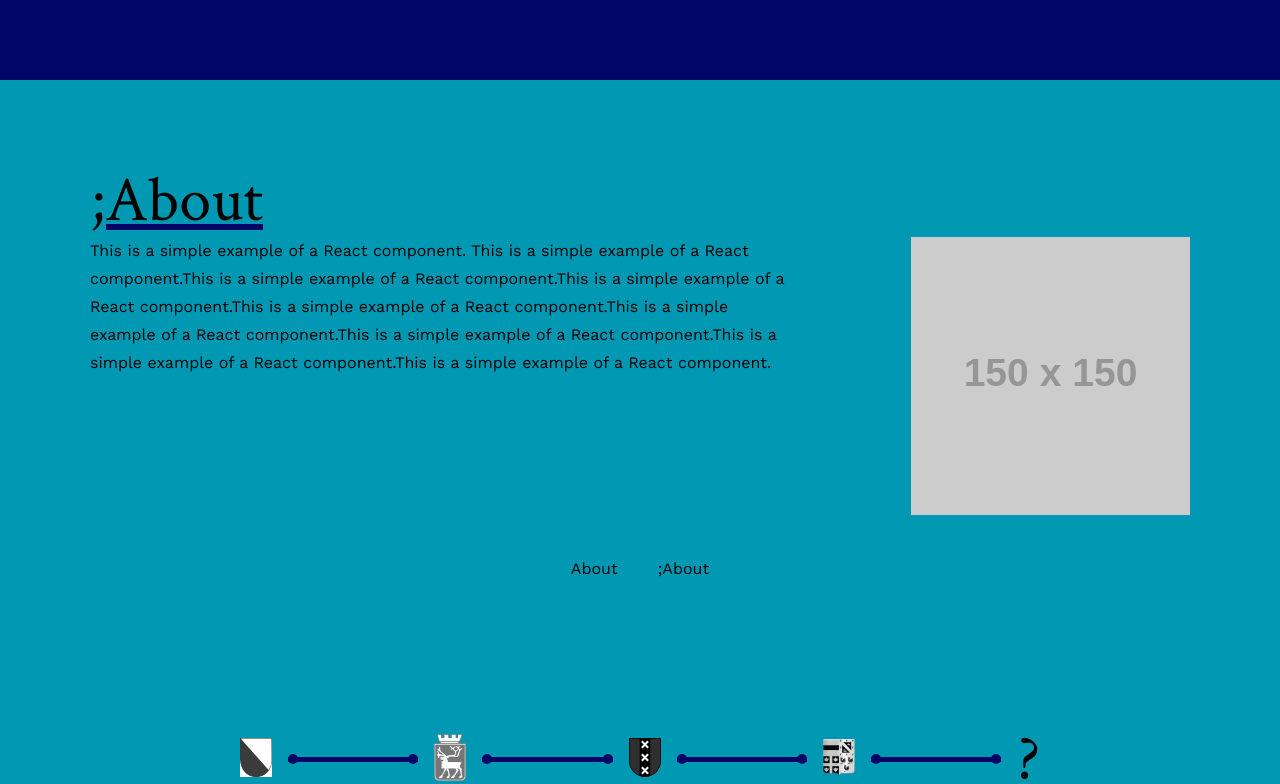
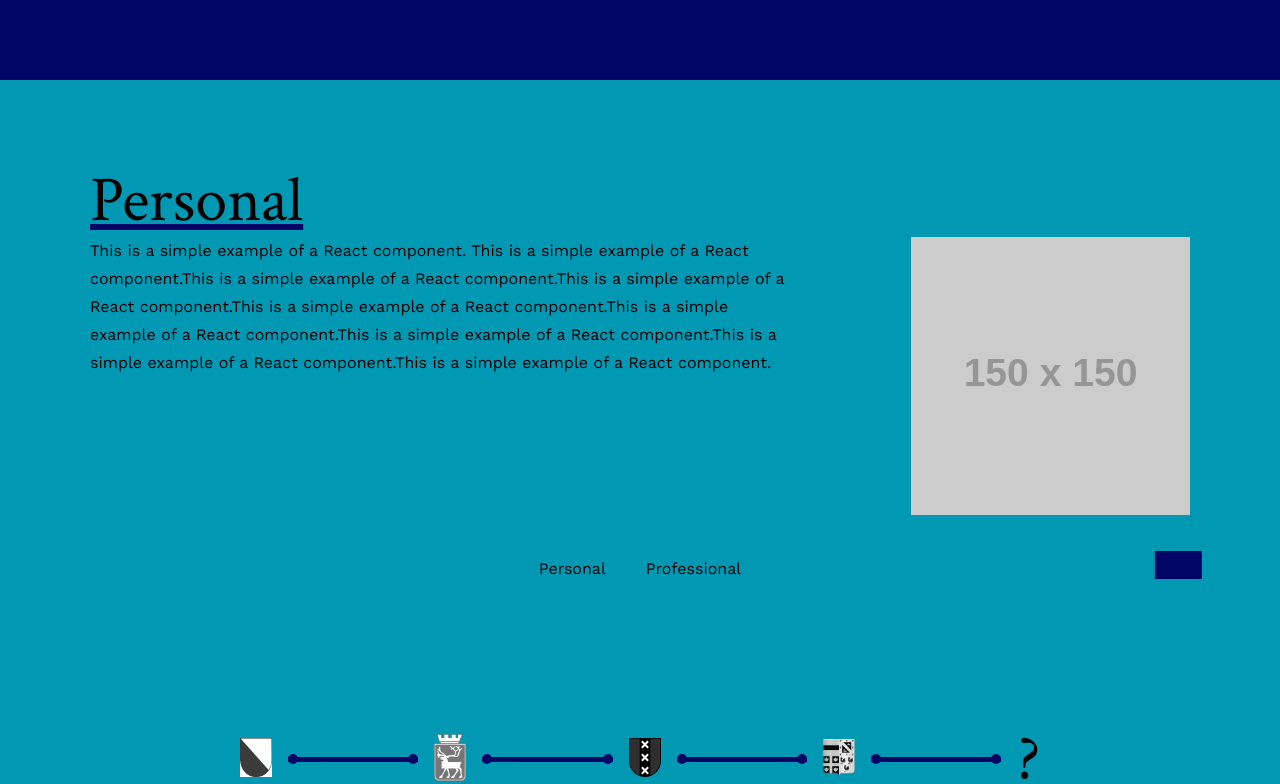
Before and after one commit to Djimovanberlo/new-portfolio, a React (Create React App) app: page / in a window 1280 px wide. Shown: the part 720-1504 px from the top of the page. Built offline with nearby package versions, Linux system fonts and the light colour scheme.

Commit message:
commit before shutdown

```diff
--- a/src/components/button-collection/index.tsx
+++ b/src/components/button-collection/index.tsx
@@ -26,28 +26,16 @@ const ButtonCollection = ({ buttonsData, handleClick }) => {
       width: clickedBtn.width,
       height: clickedBtn.height,
     }
-    console.log('Clciked', clickedBtn, parentPos)
+
     setActiveBtnPosition(relativePos)
     handleClick()
   }
-  const buttons = buttonsData.map((buttonText, index) => <Button id={id + 1} key={`${id} ${index}`} text={buttonText} handleClick={handleClicker} />)
-  console.log('R', activeBtnPosition)
+  console.log('Relative', activeBtnPosition)
+  const buttons = buttonsData.map((buttonText, index) => <Button key={`${id} ${index}`} text={buttonText} handleClick={handleClicker} />)
+
   return (
-    <div
-      id='buttonCollection'
-      style={
-        {
-          //   '--active-btn-x': `${activeBtnPosition.x}px`,
-          //   '--active-btn-y': `${activeBtnPosition.y}px`,
-          '--active-btn-width': `${activeBtnPosition.width}px`,
-          '--active-btn-height': `${activeBtnPosition.height}px`,
-          '--active-btn-top': `${activeBtnPosition.top}px`,
-          '--active-btn-right': `${activeBtnPosition.right}px`,
-          '--active-btn-bottom': `${activeBtnPosition.bottom}px`,
-          '--active-btn-left': `${activeBtnPosition.left}px`,
-          //   width: `${activeBtnPosition.width}px`,
-        } as CSSProperties
-      }>
+    <div id='buttonCollection'>
+      <div className='buttonCollection__subTab' style={{ transform: `translateX(${activeBtnPosition.left}px)`, width: activeBtnPosition.width, height: activeBtnPosition.height }} />
       {buttons}
     </div>
   )
--- a/src/components/button-collection/style.scss
+++ b/src/components/button-collection/style.scss
@@ -1,31 +1,18 @@
 #buttonCollection {
+  position: relative;
   display: flex;
-  position: relative;
   gap: $space-sm;
+}
 
-  &::after {
-    content: '';
-    bottom: var(--active-btn-bottom);
-    top: var(--active-btn-top);
-    left: var(--active-btn-left);
-    right: var(--active-btn-right);
-    width: var(--active-btn-width);
-    height: var(--active-btn-height);
-    position: absolute;
-    background-color: var(--secondary-color);
-    // width: var(--active-btn-width);
-    // height: var(--active-btn-height);
-    border-radius: 1px;
-    margin: auto 0;
-    position: absolute;
-    transition: all 0.5s ease-in-out;
-  }
-  // '--active-btn-x': `${activeBtnPosition.x}px`,
-  // '--active-btn-y': `${activeBtnPosition.y}px`,
-  // '--active-btn-width': `${activeBtnPosition.width}px`,
-  // '--active-btn-height': `${activeBtnPosition.height}px`,
-  // '--active-btn-top': `${activeBtnPosition.top}px`,
-  // '--active-btn-right': `${activeBtnPosition.right}px`,
-  // '--active-btn-bottom': `${activeBtnPosition.bottom}px`,
-  // '--active-btn-left': `${activeBtnPosition.left}px`,
+.buttonCollection__subTab {
+  content: '';
+  background-color: var(--secondary-color);
+  position: absolute;
+  transition: all 0.5s ease-in-out;
 }
+
+.buttonCollection__btnsWrapper {
+  display: flex;
+  gap: $space-sm;
+  position: absolute;
+}
--- a/src/components/button/index.tsx
+++ b/src/components/button/index.tsx
@@ -3,7 +3,7 @@ import { P } from 'components/typography'
 export const HoverButton = ({ text, handleClick, className = '', id = '' }) => {
   return (
     <button id={id} className={`hoverButton ${className}`} onClick={handleClick}>
-      <P>{text}</P>
+      {text}
     </button>
   )
 }
@@ -11,7 +11,7 @@ export const HoverButton = ({ text, handleClick, className = '', id = '' }) => {
 const Button = ({ text, handleClick, className = '', id = '' }) => {
   return (
     <button id={id} className={`button ${className}`} onClick={handleClick}>
-      <P>{text}</P>
+      {text}
     </button>
   )
 }
--- a/src/components/button/style.scss
+++ b/src/components/button/style.scss
@@ -2,6 +2,10 @@
 .hoverButton {
   all: unset;
   padding: 0.25em 0.75em;
+  font-family: 'WorkSans-Regular', sans-serif;
+  font-weight: normal;
+  font-size: 1rem;
+  line-height: 1.75rem;
 
   //   &:hover {
   //     cursor: pointer;
--- a/src/lib/copy/about.ts
+++ b/src/lib/copy/about.ts
@@ -1,14 +1,14 @@
 export const aboutTitle = 'About'
 
 const aboutPersonal = {
-  title: ';About',
+  title: 'Personal',
   text: 'This is a simple example of a React component. This is a simple example of a React component.This is a simple example of a React component.This is a simple example of a React component.This is a simple example of a React component.This is a simple example of a React component.This is a simple example of a React component.This is a simple example of a React component.This is a simple example of a React component.',
-  buttonText: 'About',
+  buttonText: 'Personal',
 }
 const aboutProfessional = {
-  title: ';About',
+  title: 'Professional',
   text: 'This is a simple example of a React component. This is a simple example of a React component.This is a simple example of a React component.This is a simple example of a React component.This is a simple example of a React component.This is a simple example of a React component.This is a simple example of a React component.This is a simple example of a React component.This is a simple example of a React component.',
-  buttonText: ';About',
+  buttonText: 'Professional',
 }
 
 const about = [aboutPersonal, aboutProfessional]
```
